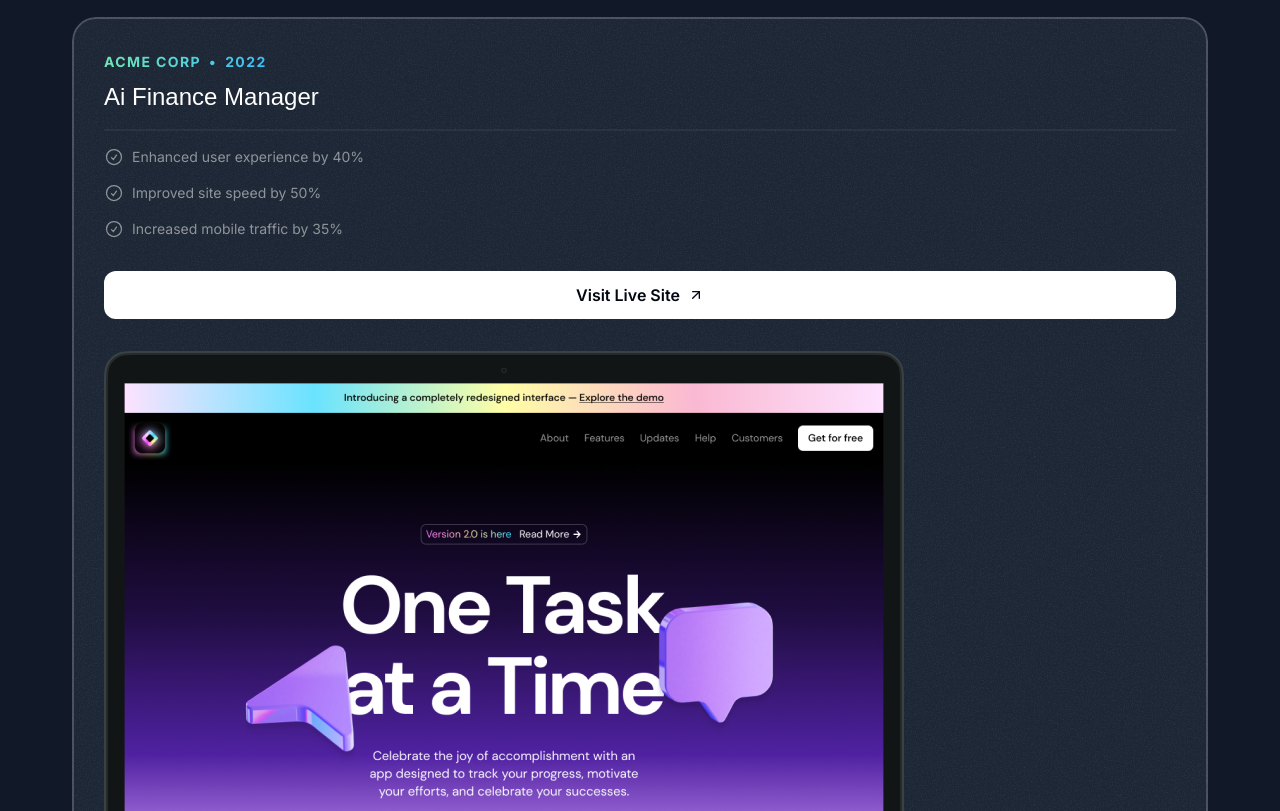
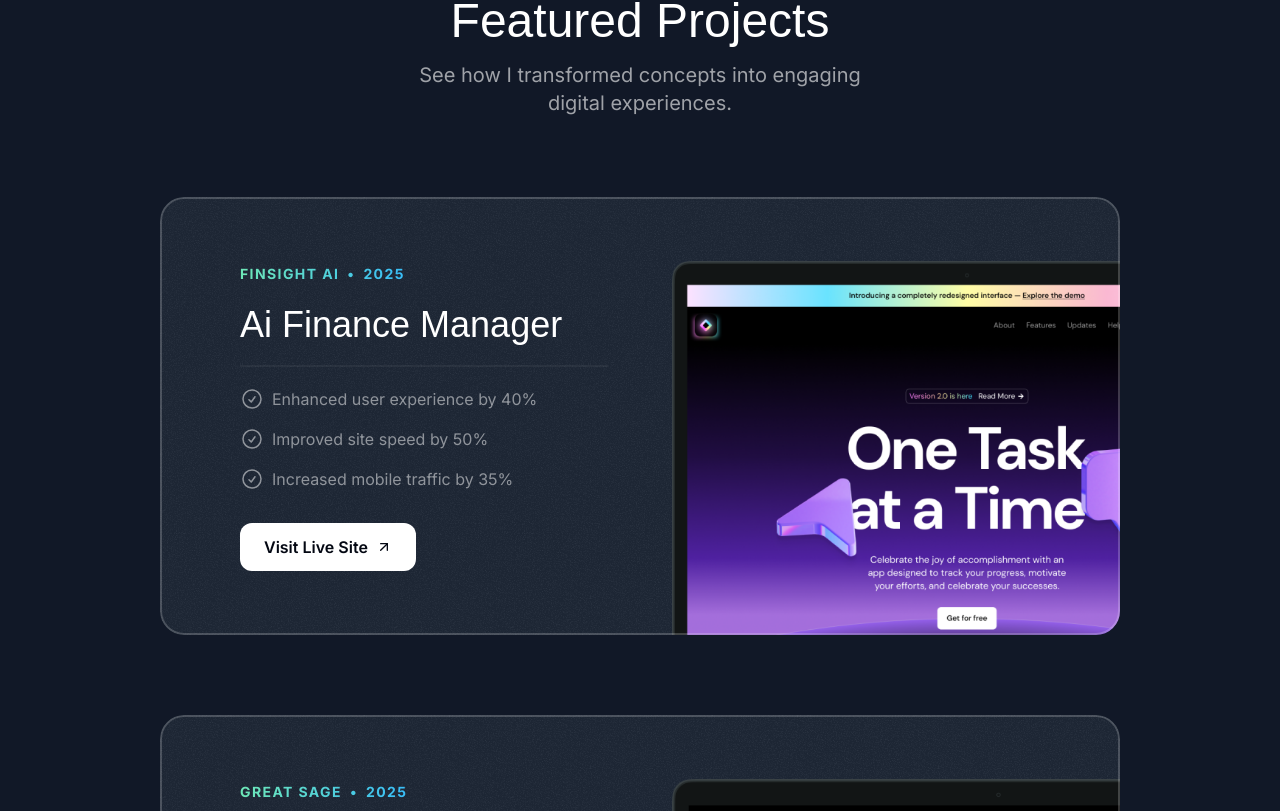
Before and after one commit to harrySentinel/Portfolio-v2, a Next.js app in the folder my-portfolio/: page / in a window 1280 px wide. Shown: the part 1069-1880 px from the top of the page. Built offline with nearby package versions, Linux system fonts and the light colour scheme; a web font is replaced by a local one.

Commit message:
project section completed

```diff
--- a/my-portfolio/src/app/globals.css
+++ b/my-portfolio/src/app/globals.css
@@ -24,3 +24,9 @@
     @apply  absolute inset-0  border-2 top-1/2 left-1/2 -translate-x-1/2 -translate-y-1/2 rounded-full border-emerald-300/5 shadow-[0_0_80px_inset] shadow-emerald-300/5
   }
 }
+
+@layer utilities {
+  .container {
+      @apply lg:max-w-5xl;
+  }
+}
--- a/my-portfolio/src/sections/Projects.jsx
+++ b/my-portfolio/src/sections/Projects.jsx
@@ -8,8 +8,8 @@
 
 const portfolioProjects = [
   {
-    company: "Acme Corp",
-    year: "2022",
+    company: "Finsight AI",
+    year: "2025",
     title: "Ai Finance Manager",
     results: [
       { title: "Enhanced user experience by 40%" },
@@ -20,8 +20,8 @@
     image: darkSaasLandingPage,
   },
   {
-    company: "Acme Corp",
-    year: "2022",
+    company: "Great Sage",
+    year: "2025",
     title: "Learning Managment System",
     results: [
       { title: "Enhanced user experience by 40%" },
@@ -47,44 +47,52 @@
 
 export const ProjectsSection = () => {
   return (
-    <section className="pb-16">
+    <section className="pb-16 lg:py-24">
       <div className="container">
         <div className="flex justify-center">
         <p className="uppercase font-semibold tracking-widest bg-gradient-to-r from-emerald-300 to-sky-400 text-center bg-clip-text text-transparent ">Real-world Results</p>
         </div>
-        <h2 className="font-serif text-3xl text-center mt-6">Featured Projects</h2>
-        <p className="text-center text-white/60 mt-4">
+        <h2 className="font-serif text-3xl md:text-5xl text-center mt-6">Featured Projects</h2>
+        <p className="text-center md:text-lg lg:text-xl text-white/60 mt-4 max-w-md mx-auto">
             See how I transformed concepts into engaging digital experiences.
         </p>
-        <div className="mt-10 flex flex-col gap-20">
+        <div className="mt-10 md:mt-20 flex flex-col gap-20">
           {portfolioProjects.map((project) => (
-            <div key={project.title} className="bg-gray-800 rounded-3xl relative z-0 overflow-hidden after:z-10 after:content-[''] after:absolute after:inset-0 after:outline-2 after:outline after:-outline-offset-2 after:rounded-3xl after:outline-white/20 px-8 pt-8 after:pointer-events-none">
+            <div key={project.title} className="bg-gray-800 rounded-3xl relative z-0 overflow-hidden after:z-10 after:content-[''] after:absolute after:inset-0 after:outline-2 after:outline after:-outline-offset-2 after:rounded-3xl after:outline-white/20 px-8 pt-8 md:pt-12 md:px-10 lg:pt-16
+            lg:px-20 after:pointer-events-none">
 
                 <div className="absolute inset-0 -z-10 opacity-5" style={{
                     backgroundImage: `url(${grainImage.src})`
                 }}></div>
+                <div className="lg:grid lg:grid-cols-2 lg:gap-16">
+                 <div className="lg:pb-16">
                 <div className="bg-gradient-to-r from-emerald-300 to-sky-400 inline-flex gap-2 font-bold uppercase tracking-widest text-sm text-transparent bg-clip-text">
                 <span>{project.company}</span>
                 <span>&bull;</span>
                 <span>{project.year}</span>
                </div>
-              <h3 className="font-serif text-2xl mt-2">{project.title}</h3>
-              <hr className="border-t-2 border-white/5 mt-4" />
-              <ul className="flex flex-col gap-4 mt-4">
+              <h3 className="font-serif text-2xl mt-2 md:mt-5 md:text-4xl">{project.title}</h3>
+              <hr className="border-t-2 border-white/5 mt-4 md:mt-5" />
+              <ul className="flex flex-col gap-4 mt-4 md:mt-5">
                 {project.results.map((result) => (
-                  <li className="flex gap-2 text-sm text-white/50">
-                   <CheckCircleIcon className="size-5" />
+                  <li className="flex gap-2 text-sm md:text-base text-white/50">
+                   <CheckCircleIcon className="size-5 md:size-6" />
                    <span>{result.title}</span>
                   </li>
                 ))}
               </ul>
               <a href={project.link}>
-                <button className="bg-white text-gray-950 h-12 w-full rounded-xl font-semibold inline-flex items-center justify-center gap-2 mt-8">
+                <button className="bg-white text-gray-950 h-12 w-full
+                md:w-auto px-6 rounded-xl font-semibold inline-flex items-center justify-center gap-2 mt-8">
                    <span>Visit Live Site</span>
                    <ArrowUpRightIcon className="size-4" />
                 </button>
               </a>
-              <Image src={project.image} alt={project.title} className="mt-8 -mb-4" />
+              </div>
+              <div className="relative">
+              <Image src={project.image} alt={project.title} className="mt-8 -mb-4 md:-mb-0 lg:mt-0 lg:absolute lg:h-full lg:w-auto lg:max-w-none" />
+              </div>
+              </div>
             </div>
           ))}
         </div>
```
